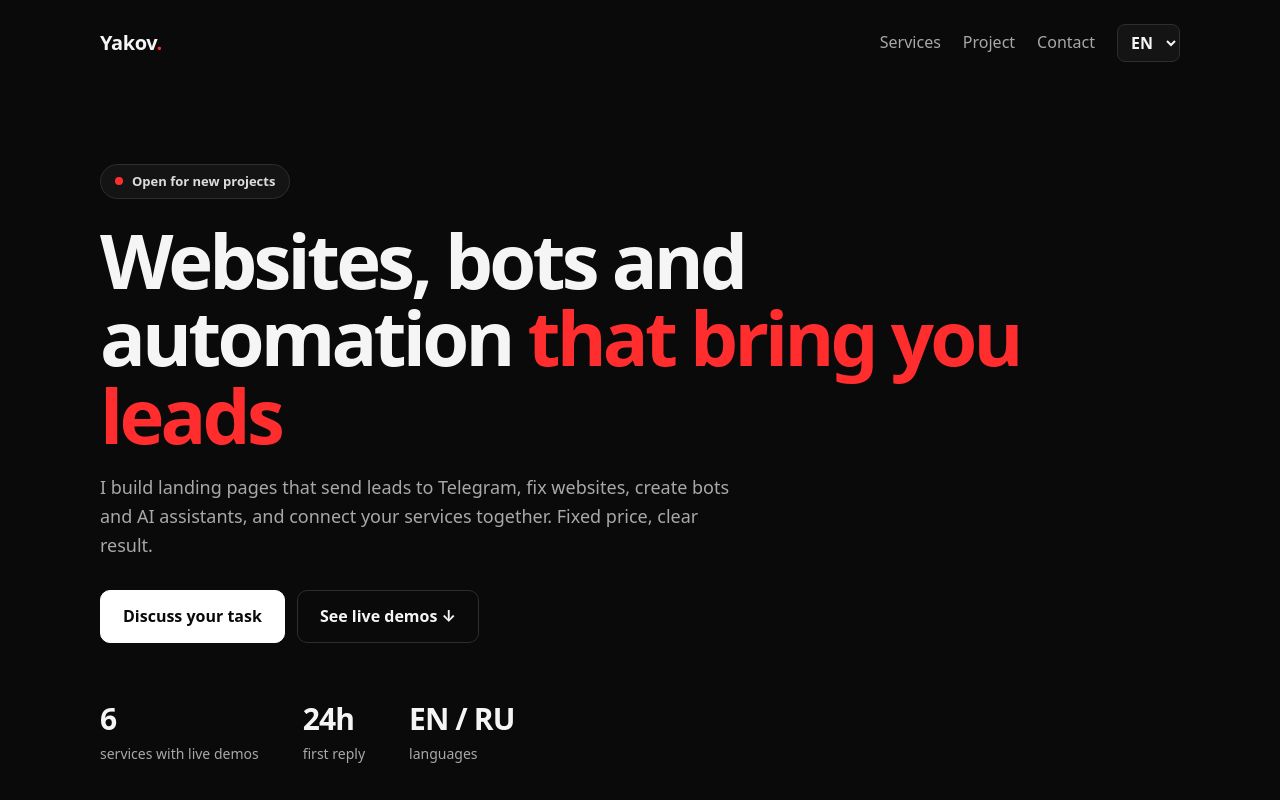
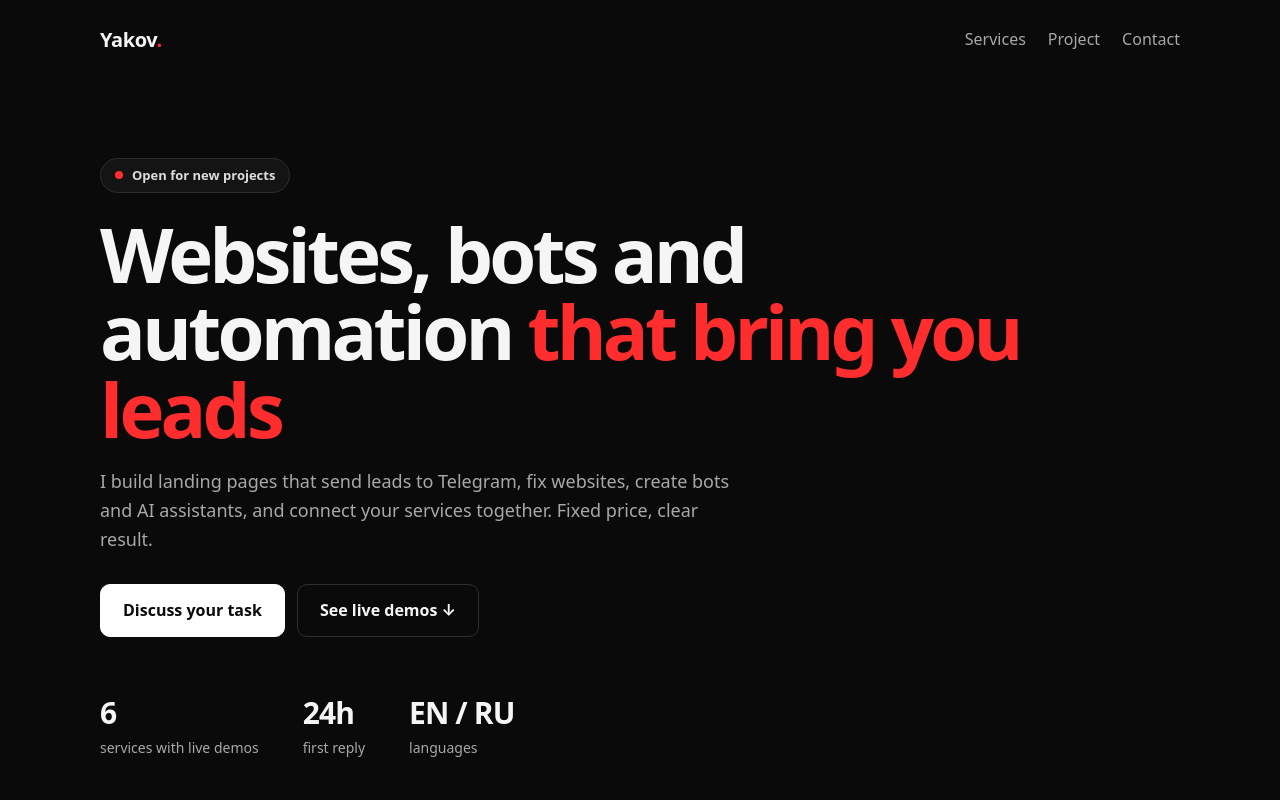
Before and after one commit to grachoffprod/portfolio, a plain HTML site: page index.html in a window 1280 px wide. Shown: the top 800 px of the page. Drawn offline with Linux system fonts and the light colour scheme.

Commit message:
Remove language switcher; language always follows the visitor's browser
Co-Authored-By: Claude Opus 5.5 <noreply@anthropic.com>

```diff
--- a/index.html
+++ b/index.html
@@ -12,7 +12,7 @@
 <div class="cursor-glow" aria-hidden="true"></div>
 <header class="wrap top">
   <a class="brand" href="#top">Yakov<span>.</span></a>
-  <nav aria-label="Main navigation"><a href="#services" data-ru="Услуги" data-en="Services"></a><a href="#personal" data-ru="Проект" data-en="Project"></a><a href="#contact" data-ru="Контакт" data-en="Contact"></a><button id="lang" type="button" aria-label="Switch language">RU</button></nav>
+  <nav aria-label="Main navigation"><a href="#services" data-ru="Услуги" data-en="Services"></a><a href="#personal" data-ru="Проект" data-en="Project"></a><a href="#contact" data-ru="Контакт" data-en="Contact"></a></nav>
 </header>
 <main id="top">
   <section class="wrap hero">
--- a/lang.js
+++ b/lang.js
@@ -1,10 +1,10 @@
-// RU/EN copy with automatic browser-language translation for other languages.
+// Language follows the visitor's browser: RU/EN from built-in copy, any other via Google Translate.
 (function () {
   var languages = navigator.languages && navigator.languages.length ? navigator.languages : [navigator.language || 'en'];
   var detected = String(languages[0] || 'en').toLowerCase().split(/[-_]/)[0];
   if (!/^[a-z]{2,3}$/.test(detected)) detected = 'en';
-  var saved = localStorage.getItem('lang');
-  var lang = saved || detected;
+  try { localStorage.removeItem('lang'); } catch (e) {}
+  var lang = detected;
   var translated = lang !== 'ru' && lang !== 'en';
 
   function cookie(name, value, domain) {
@@ -33,8 +33,6 @@
       else el.textContent = value;
     });
     document.documentElement.lang = lang;
-    var selector = document.getElementById('lang');
-    if (selector) selector.value = lang;
     document.dispatchEvent(new Event('langchange'));
   }
   var translateStyles = document.createElement('style');
@@ -56,47 +54,7 @@
     script.async = true;
     document.head.appendChild(script);
   }
-  function choose(next) {
-    if (next !== 'ru' && next !== 'en' && next !== detected && next !== lang) return;
-    var wasTranslated = translated || document.cookie.indexOf('googtrans=') !== -1;
-    lang = next;
-    translated = next !== 'ru' && next !== 'en';
-    localStorage.setItem('lang', lang);
-    if (translated) {
-      setTranslateCookie(lang);
-      location.reload();
-      return;
-    }
-    clearTranslateCookie();
-    if (wasTranslated) { location.reload(); return; }
-    apply();
-  }
-
-  var oldButton = document.getElementById('lang');
-  if (oldButton && oldButton.tagName !== 'SELECT') {
-    var selector = document.createElement('select');
-    selector.id = 'lang';
-    selector.className = 'notranslate';
-    selector.setAttribute('translate', 'no');
-    selector.setAttribute('aria-label', 'Select language');
-    var options = [['ru', 'RU'], ['en', 'EN']];
-    if (detected !== 'ru' && detected !== 'en') options.push([detected, detected.toUpperCase()]);
-    if (lang !== 'ru' && lang !== 'en' && lang !== detected) options.push([lang, lang.toUpperCase()]);
-    options.forEach(function (option) {
-      var item = document.createElement('option');
-      item.value = option[0];
-      item.textContent = option[1];
-      selector.appendChild(item);
-    });
-    oldButton.replaceWith(selector);
-    selector.addEventListener('change', function () { choose(selector.value); });
-  }
-
   window.currentLang = function () { return lang; };
-  window.setLang = choose;
-  window.addEventListener('storage', function (event) {
-    if (event.key === 'lang' && event.newValue && event.newValue !== lang) location.reload();
-  });
   if (translated) addGoogleTranslate();
   else clearTranslateCookie();
   apply();
```
Also changed, not shown: demos/ai/index.html (+1 -1 lines), demos/automation/index.html (+1 -1 lines), demos/bot/index.html (+1 -1 lines), demos/calculator/index.html (+1 -1 lines), demos/fixes/index.html (+1 -1 lines), demos/landing/index.html (+1 -1 lines).
